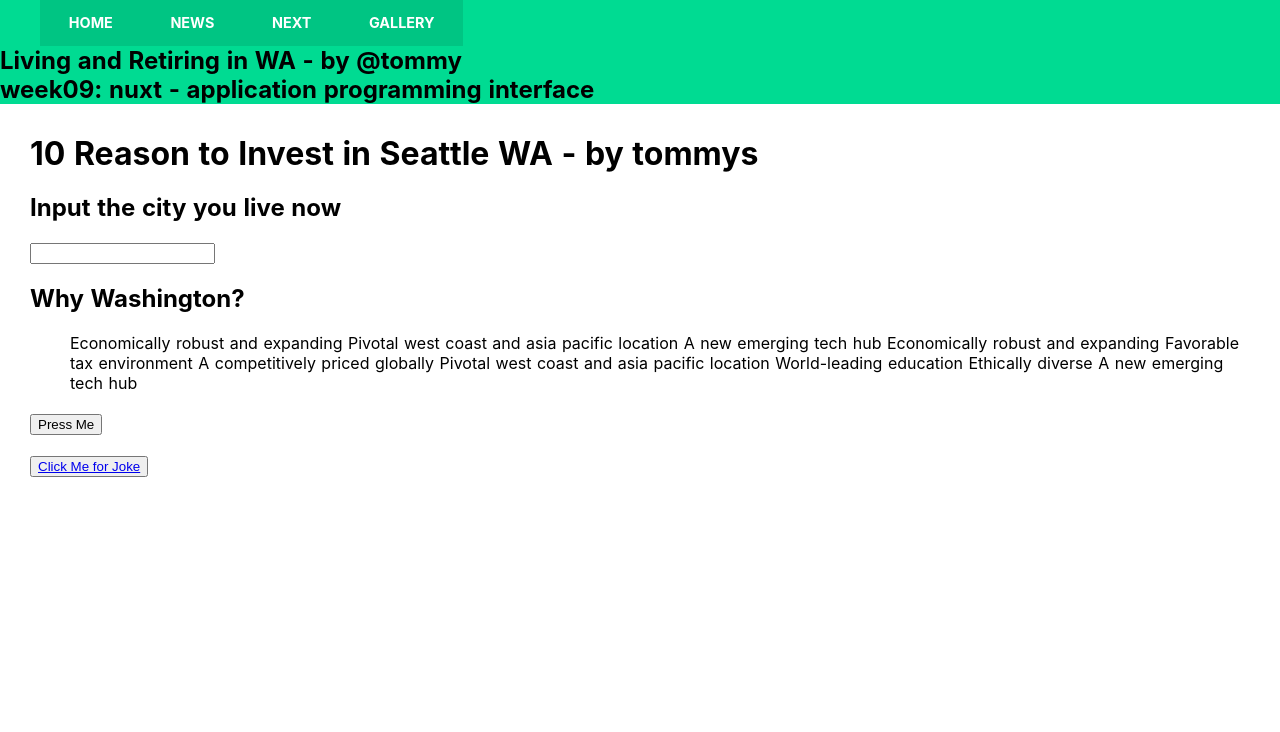
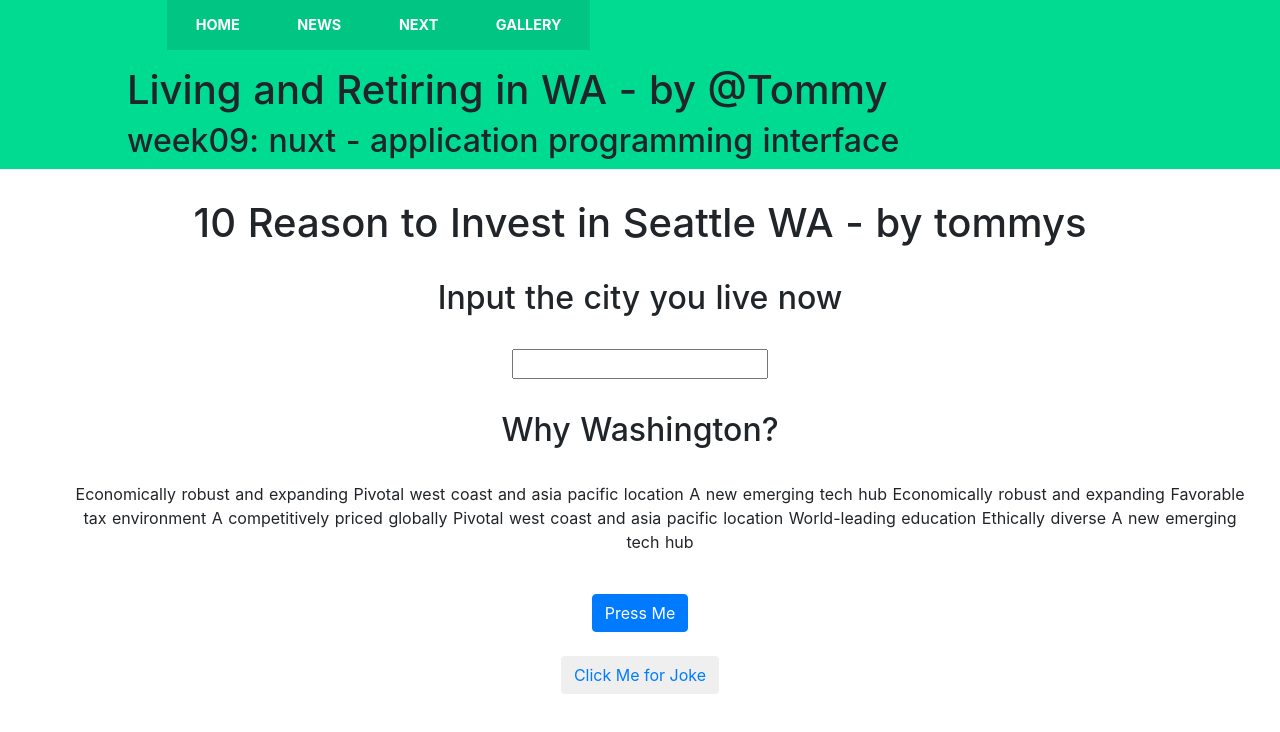
Before and after one commit to github-tommy/class09-NUXT, a Nuxt app: page /next in a window 1280 px wide. Shown: the top 732 px of the page. Built offline with nearby package versions, Linux system fonts and the light colour scheme.

Commit message:
added bootstrap

```diff
--- a/layouts/partials/nav.vue
+++ b/layouts/partials/nav.vue
@@ -12,7 +12,7 @@
     </ul>
 
     <h1 class="title">
-      Living and Retiring in WA - by @tommy
+      Living and Retiring in WA - by @Tommy
     </h1>
     <h2 class="subtitle">
     week09: nuxt - application programming interface
@@ -45,7 +45,7 @@ header {
 }
 
 nav {
-    justify-self: ;
+    justify-self: center ;
 }
 ul {
     list-style-type: none;
--- a/nuxt.config.js
+++ b/nuxt.config.js
@@ -14,8 +14,13 @@ export default {
       { hid: 'description', name: 'description', content: pkg.description }
     ],
     link: [
-      { rel: 'icon', type: 'image/x-icon', href: '/favicon.ico' }
-    ]
+      { rel: 'icon', type: 'image/x-icon', href: '/favicon.ico' },
+      { rel:"stylesheet", href:"https://stackpath.bootstrapcdn.com/bootstrap/4.1.3/css/bootstrap.min.css"}
+    ],
+
+    script: [
+      { src: 'https://stackpath.bootstrapcdn.com/bootstrap/4.1.3/js/bootstrap.min.js'  },
+    ],
   },
 
   /*
@@ -41,6 +46,7 @@ export default {
   modules: [
   ],
 
+
   /*
   ** Build configuration
   */
--- a/package.json
+++ b/package.json
@@ -11,6 +11,7 @@
     "generate": "nuxt generate"
   },
   "dependencies": {
+    "bootstrap": "^4.3.1",
     "cross-env": "^5.2.0",
     "nuxt": "^2.4.0"
   },
--- a/pages/gallery.vue
+++ b/pages/gallery.vue
@@ -7,7 +7,7 @@
   <h2> Type in the image you want to see (sun, aurora etc) in the box below</h2>
   <br>
   <form v-on:submit.prevent="getResult(query)">
-   <input type="text" v-model="query"/>
+   <input type="text" v-model="query" autofocus/>
 </form>
 <div v-if="results">
 <div v-for="result in results">
@@ -69,4 +69,7 @@ a {
   color: #42b983;
 }
 
+* {
+  text-align: center;
+}
 </style>
--- a/pages/index.vue
+++ b/pages/index.vue
@@ -18,8 +18,9 @@
           </h2>
     </nav>
     </header> -->
+    <h2></h2>
     <br><br>
-    <p class ="subheading">Why Seattle - Washington? </p>
+    <p class ="subheading">Why Seattle - Washington? by tommys </p>
     <p>"Seattle" was named after and in honor of Chief Si'ahl of the local Duwamish and Suquamish tribes, is a seaport city on the west coast of the United States. The city is situated between Puget Sound and Lake Washington, about 100 miles (160 km) south of the Canada–United States border. A major gateway for trade with Asia, Seattle is the fourth-largest port in North America in 2015. According to U.S. Census data released in 2018, the Seattle metropolitan area’s population stands at 3.87 million, and ranks as the 15th largest in the United States. Major cities and area include Bellevue, Clyde Hill, Kirkland, Redmond, Issaquah, Sammamish, Fremont, Ballard and Wallingford. </p>
     <br><br>
     <p class ="subheading">10 Reasons to Invest in Washington</p>
--- a/pages/next.vue
+++ b/pages/next.vue
@@ -17,10 +17,11 @@
       </li>
     </ul>
     </br>
-    <button v-on:click="pressed">Press Me</button>
+    <button class="btn btn-primary" v-on:click="pressed">Press Me</button>
     <br/>
     <br/>
-    <button><a v-bind:href="url">Click Me for Joke</a></button>
+    <button class="btn btn-informative"><a v-bind:href="url">Click Me for Joke</a></button>
+
 </div>
  </div>
 </template>
@@ -64,4 +65,7 @@ export default {
 
 }
 
+* {
+  text-align: center;
+}
 </style>
```
Also changed, not shown: 1 other file (tests, documents, lock files or other folders).
